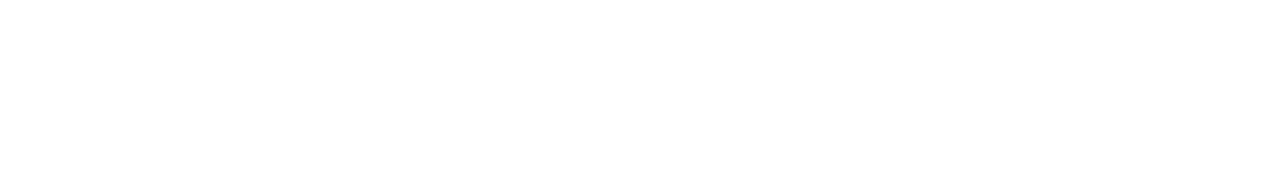
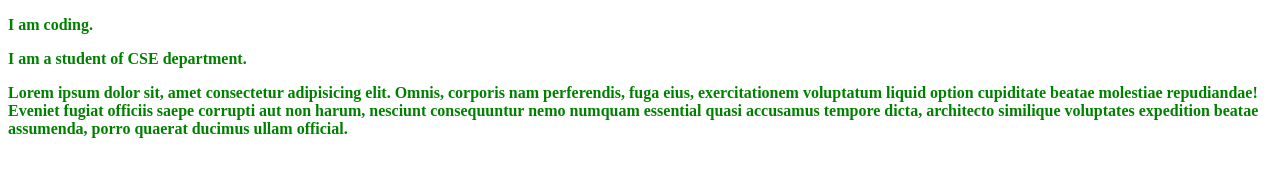
Before and after one commit to aminulislamolin22/my-another-repo, a plain HTML site: page index.html in a window 1280 px wide. Drawn offline with Linux system fonts and the light colour scheme.

Commit message:
styles added

```diff
--- a/index.html
+++ b/index.html
@@ -3,9 +3,12 @@
 <head>
     <meta charset="UTF-8">
     <meta name="viewport" content="width=device-width, initial-scale=1.0">
+    <link rel="stylesheet" href="style.css">
     <title>My Another Github Repo</title>
 </head>
 <body>
-
+    <p>I am coding.</p>
+    <p>I am a student of CSE department.</p>
+    <p>Lorem ipsum dolor sit, amet consectetur adipisicing elit. Omnis, corporis nam perferendis, fuga eius, exercitationem voluptatum liquid option cupiditate beatae molestiae repudiandae! Eveniet fugiat officiis saepe corrupti aut non harum, nesciunt consequuntur nemo numquam essential quasi accusamus tempore dicta, architecto similique voluptates expedition beatae assumenda, porro quaerat ducimus ullam official.</p>
 </body>
 </html>
--- /dev/null
+++ b/style.css
@@ -0,0 +1,4 @@
+p{
+    color: green;
+    font-weight: 800;
+}
```
